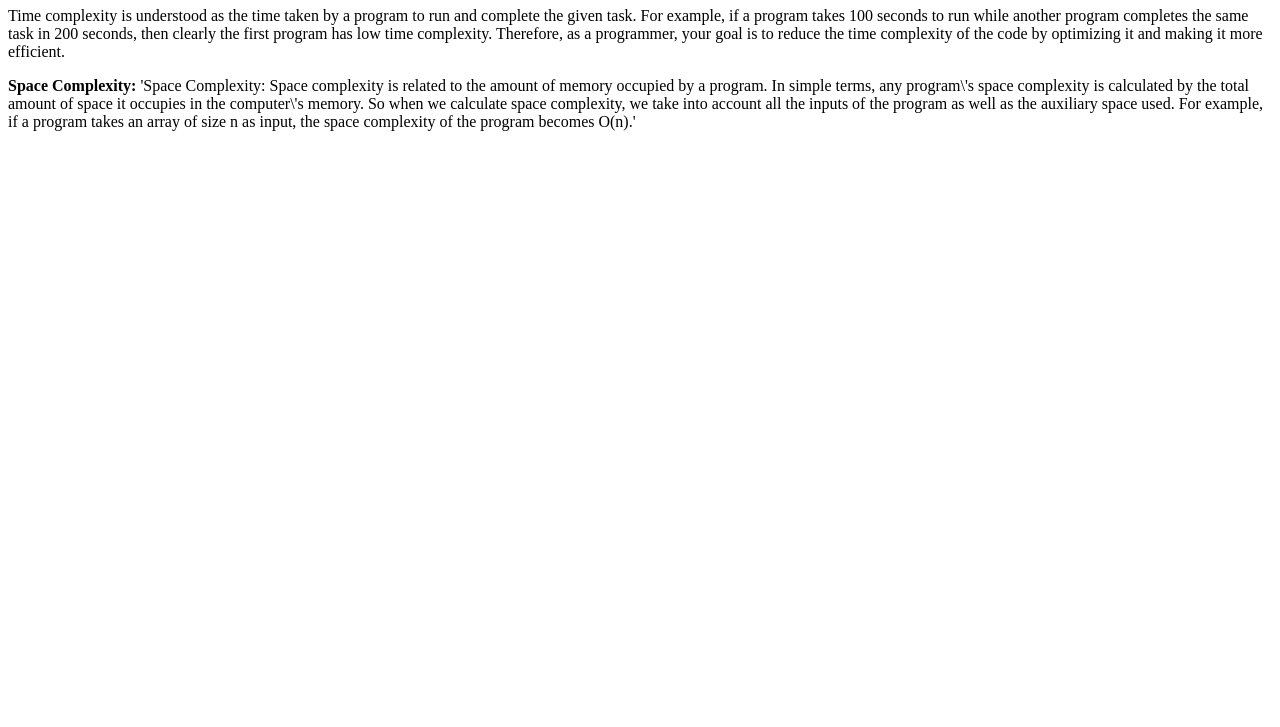
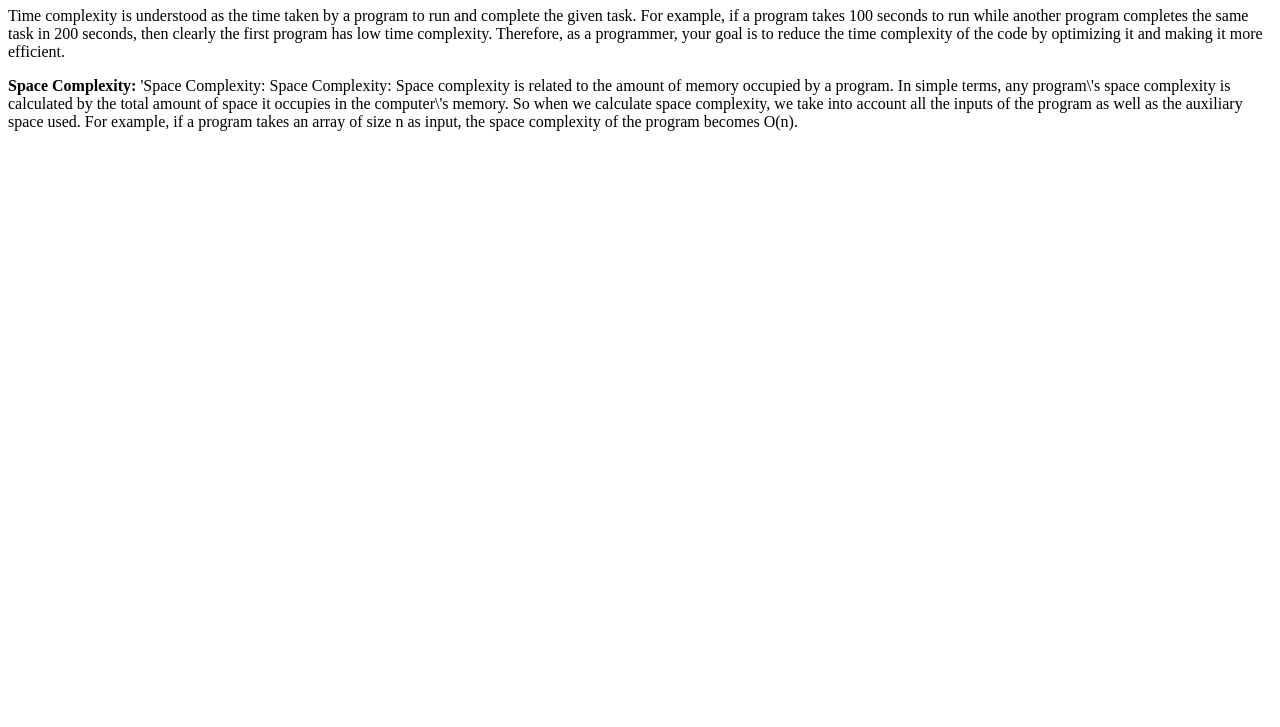
Before and after one commit to acciojob/time-and-space-complexity-skumar343, a website: page main.html in a window 1280 px wide. Shown: the part 73-800 px from the top of the page. Drawn offline with Linux system fonts and the light colour scheme.

Commit message:
created a submission

```diff
--- a/main.html
+++ b/main.html
@@ -10,7 +10,7 @@
 	<header><h1>Time and Space Complexity</h1></header>
 	<p>Time complexity is understood as the time taken by a program to run and complete the given task. For example, if a program takes 100 seconds to run while another program completes the same task in 200 seconds, then clearly the first program has low time complexity. Therefore, as a programmer, your goal is to reduce the time complexity of the code by optimizing it and making it more efficient.</p>
 
-<p><b>Space Complexity:</b> 'Space Complexity: Space complexity is related to the amount of memory occupied by a program. In simple terms, any program\'s space complexity is calculated by the total amount of space it occupies in the computer\'s memory. So when we calculate space complexity, we take into account all the inputs of the program as well as the auxiliary space used. For example, if a program takes an array of size n as input, the space complexity of the program becomes O(n).'</p><!-- the entire body must be written by student -->
+<p><b>Space Complexity:</b> 'Space Complexity: Space Complexity: Space complexity is related to the amount of memory occupied by a program. In simple terms, any program\'s space complexity is calculated by the total amount of space it occupies in the computer\'s memory. So when we calculate space complexity, we take into account all the inputs of the program as well as the auxiliary space used. For example, if a program takes an array of size n as input, the space complexity of the program becomes O(n).</p><!-- the entire body must be written by student -->
     <script type="text/javascript" src="./script.js">
 </script>
 
```
